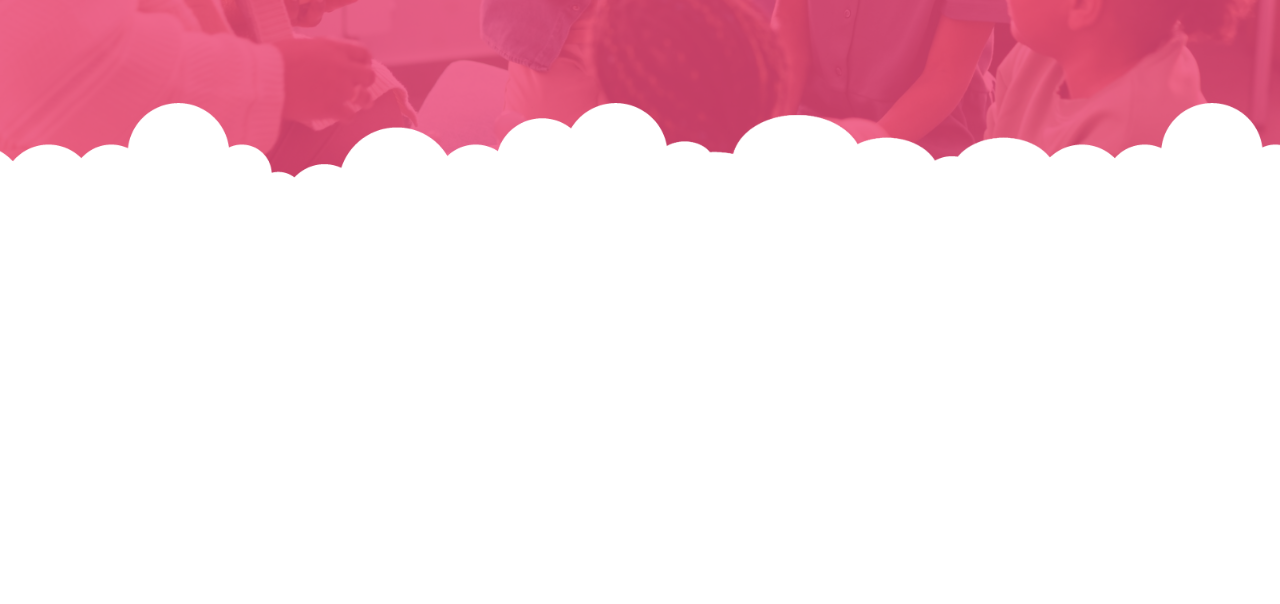
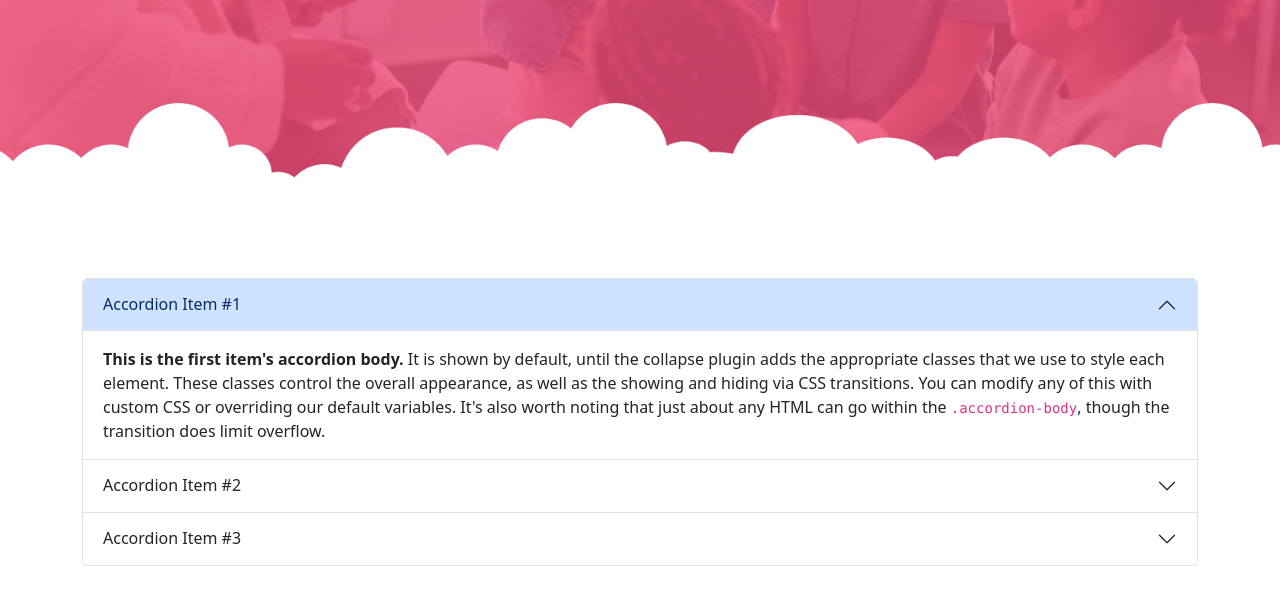
Before and after one commit to mrsaif888/vvdc, a plain HTML site: page parentsresources.html in a window 1280 px wide. Shown: the part 548-1152 px from the top of the page. Before the commit the page ends 876 px from the top, so only its background shows below. Drawn offline with nearby package versions, Linux system fonts and the light colour scheme.

Commit message:
Create accordion for faq

```diff
--- a/parentsresources.html
+++ b/parentsresources.html
@@ -55,7 +55,45 @@
     <section class="faq">
         <div class="margin-padding">
             <div class="container">
-
+                <h2></h2>
+                <div class="accordion" id="accordionExample">
+                    <div class="accordion-item">
+                      <h2 class="accordion-header">
+                        <button class="accordion-button" type="button" data-bs-toggle="collapse" data-bs-target="#collapseOne" aria-expanded="true" aria-controls="collapseOne">
+                          Accordion Item #1
+                        </button>
+                      </h2>
+                      <div id="collapseOne" class="accordion-collapse collapse show" data-bs-parent="#accordionExample">
+                        <div class="accordion-body">
+                          <strong>This is the first item's accordion body.</strong> It is shown by default, until the collapse plugin adds the appropriate classes that we use to style each element. These classes control the overall appearance, as well as the showing and hiding via CSS transitions. You can modify any of this with custom CSS or overriding our default variables. It's also worth noting that just about any HTML can go within the <code>.accordion-body</code>, though the transition does limit overflow.
+                        </div>
+                      </div>
+                    </div>
+                    <div class="accordion-item">
+                      <h2 class="accordion-header">
+                        <button class="accordion-button collapsed" type="button" data-bs-toggle="collapse" data-bs-target="#collapseTwo" aria-expanded="false" aria-controls="collapseTwo">
+                          Accordion Item #2
+                        </button>
+                      </h2>
+                      <div id="collapseTwo" class="accordion-collapse collapse" data-bs-parent="#accordionExample">
+                        <div class="accordion-body">
+                          <strong>This is the second item's accordion body.</strong> It is hidden by default, until the collapse plugin adds the appropriate classes that we use to style each element. These classes control the overall appearance, as well as the showing and hiding via CSS transitions. You can modify any of this with custom CSS or overriding our default variables. It's also worth noting that just about any HTML can go within the <code>.accordion-body</code>, though the transition does limit overflow.
+                        </div>
+                      </div>
+                    </div>
+                    <div class="accordion-item">
+                      <h2 class="accordion-header">
+                        <button class="accordion-button collapsed" type="button" data-bs-toggle="collapse" data-bs-target="#collapseThree" aria-expanded="false" aria-controls="collapseThree">
+                          Accordion Item #3
+                        </button>
+                      </h2>
+                      <div id="collapseThree" class="accordion-collapse collapse" data-bs-parent="#accordionExample">
+                        <div class="accordion-body">
+                          <strong>This is the third item's accordion body.</strong> It is hidden by default, until the collapse plugin adds the appropriate classes that we use to style each element. These classes control the overall appearance, as well as the showing and hiding via CSS transitions. You can modify any of this with custom CSS or overriding our default variables. It's also worth noting that just about any HTML can go within the <code>.accordion-body</code>, though the transition does limit overflow.
+                        </div>
+                      </div>
+                    </div>
+                  </div>
             </div>
         </div>
     </section>
```
